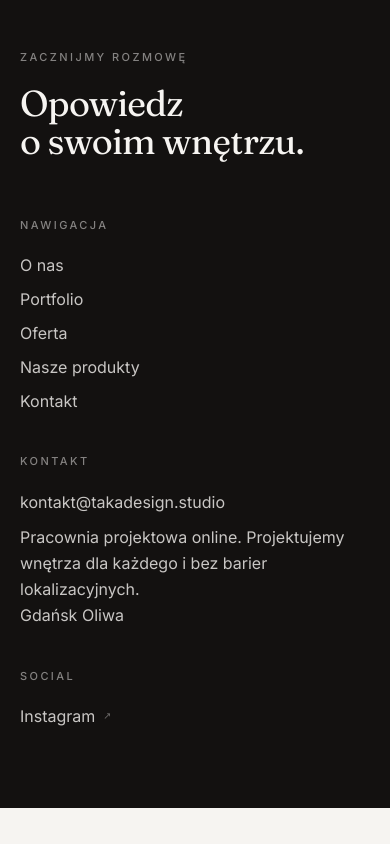
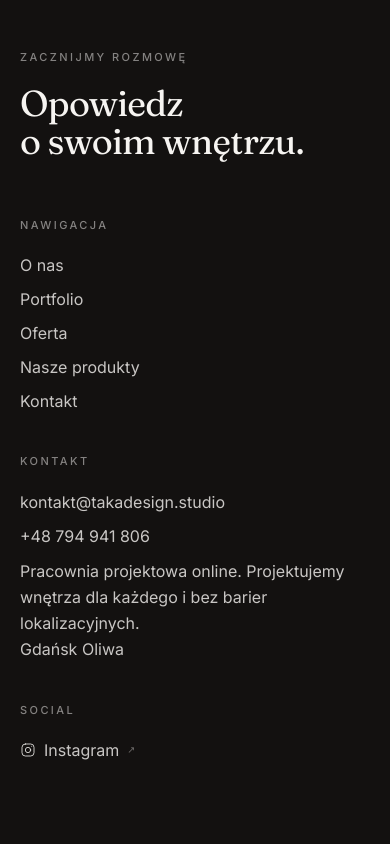
Before and after one commit to annfalcon/taka, a Next.js app: page / in a window 390 px wide. Shown: the part 10827-11671 px from the top of the page. Before the commit the page ends 11635 px from the top, so only its background shows below. Built offline with nearby package versions, Linux system fonts and the light colour scheme.

Commit message:
Add phone number and instagram in header

```diff
--- a/src/app/kontakt/page.tsx
+++ b/src/app/kontakt/page.tsx
@@ -2,6 +2,7 @@ import type { Metadata } from "next";
 import { PageHero } from "@/components/PageHero";
 import { Reveal } from "@/components/Reveal";
 import { site } from "@/data/site";
+import { SocialIcon } from "@/components/SocialIcon";
 
 export const metadata: Metadata = {
   title: "Kontakt",
@@ -10,6 +11,7 @@ export const metadata: Metadata = {
 
 const rows = [
   { label: "E-mail", value: site.email, href: `mailto:${site.email}` },
+  { label: "Telefon", value: site.phone, href: `tel:${site.phoneHref}` },
 ];
 
 export default function ContactPage() {
@@ -75,6 +77,7 @@ export default function ContactPage() {
                     rel="noreferrer noopener"
                     className="text-muted hover:text-ink inline-flex items-center gap-1.5 text-sm transition-colors"
                   >
+                    <SocialIcon label={s.label} />
                     {s.label}
                     <span className="text-[0.6rem] opacity-50" aria-hidden>
                       ↗
--- a/src/app/layout.tsx
+++ b/src/app/layout.tsx
@@ -55,7 +55,11 @@ export default function RootLayout({
   children,
 }: Readonly<{ children: React.ReactNode }>) {
   return (
-    <html lang="pl" className={`${fraunces.variable} ${inter.variable}`}>
+    <html
+      lang="pl"
+      className={`${fraunces.variable} ${inter.variable}`}
+      suppressHydrationWarning
+    >
       <head>
         <script
           // Runs before paint so scroll-reveal styles apply without a flash.
--- a/src/components/SiteFooter.tsx
+++ b/src/components/SiteFooter.tsx
@@ -1,5 +1,6 @@
 import Link from "next/link";
 import { nav, site } from "@/data/site";
+import { SocialIcon } from "@/components/SocialIcon";
 
 export function SiteFooter() {
   const year = new Date().getFullYear();
@@ -44,6 +45,14 @@ export function SiteFooter() {
                     {site.email}
                   </a>
                 </li>
+                <li>
+                  <a
+                    href={`tel:${site.phoneHref}`}
+                    className="hover:text-clay-soft transition-colors"
+                  >
+                    {site.phone}
+                  </a>
+                </li>
                 <li className="leading-relaxed">
                   {site.address.street}
                   <br />
@@ -63,6 +72,7 @@ export function SiteFooter() {
                       rel="noreferrer noopener"
                       className="text-paper/80 hover:text-clay-soft inline-flex items-center gap-2 transition-colors"
                     >
+                      <SocialIcon label={s.label} />
                       {s.label}
                       <span className="text-[0.6rem] opacity-50" aria-hidden>
                         ↗
--- a/src/components/SiteHeader.tsx
+++ b/src/components/SiteHeader.tsx
@@ -6,6 +6,7 @@ import { usePathname } from "next/navigation";
 import { useEffect, useState } from "react";
 import logo from "@/assets/logo/logoT.svg";
 import { nav, site } from "@/data/site";
+import { SocialIcon } from "@/components/SocialIcon";
 
 export function SiteHeader() {
   const pathname = usePathname();
@@ -53,6 +54,18 @@ export function SiteHeader() {
               />
             </Link>
           ))}
+          {site.social.map((s) => (
+            <a
+              key={s.label}
+              href={s.href}
+              target="_blank"
+              rel="noreferrer noopener"
+              aria-label={s.label}
+              className="text-muted hover:text-ink transition-colors"
+            >
+              <SocialIcon label={s.label} className="h-5 w-5" />
+            </a>
+          ))}
         </nav>
 
         <div className="flex items-center gap-3">
@@ -81,7 +94,7 @@ export function SiteHeader() {
 
       <div
         className={`overflow-hidden bg-paper transition-[max-height,opacity] duration-500 ease-out-expo lg:hidden ${
-          open ? "max-h-[26rem] opacity-100" : "max-h-0 opacity-0"
+          open ? "max-h-[32rem] opacity-100" : "max-h-0 opacity-0"
         }`}
       >
         <nav className="container-x flex flex-col pt-2 pb-8">
@@ -96,6 +109,19 @@ export function SiteHeader() {
               <span className="text-muted text-sm">0{i + 1}</span>
             </Link>
           ))}
+          {site.social.map((s) => (
+            <a
+              key={s.label}
+              href={s.href}
+              target="_blank"
+              rel="noreferrer noopener"
+              onClick={() => setOpen(false)}
+              className="border-line flex items-center gap-3 border-b py-4 font-display text-3xl"
+            >
+              <SocialIcon label={s.label} className="h-7 w-7" />
+              {s.label}
+            </a>
+          ))}
         </nav>
       </div>
     </header>
--- /dev/null
+++ b/src/components/SocialIcon.tsx
@@ -0,0 +1,29 @@
+export function SocialIcon({
+  label,
+  className = "h-4 w-4",
+}: {
+  label: string;
+  className?: string;
+}) {
+  switch (label) {
+    case "Instagram":
+      return (
+        <svg
+          viewBox="0 0 24 24"
+          fill="none"
+          stroke="currentColor"
+          strokeWidth={1.5}
+          strokeLinecap="round"
+          strokeLinejoin="round"
+          className={className}
+          aria-hidden
+        >
+          <rect x="3" y="3" width="18" height="18" rx="5" />
+          <circle cx="12" cy="12" r="4" />
+          <circle cx="17.5" cy="6.5" r="0.75" fill="currentColor" stroke="none" />
+        </svg>
+      );
+    default:
+      return null;
+  }
+}
--- a/src/data/site.ts
+++ b/src/data/site.ts
@@ -10,8 +10,8 @@ export const site = {
   city: "Gdańsk Oliwa",
   country: "Polska",
   email: "kontakt@takadesign.studio",
-  //phone: "",
-  //phoneHref: "",
+  phone: "+48 794 941 806",
+  phoneHref: "+48794941806",
   address: {
     street: "Pracownia projektowa online. Projektujemy wnętrza dla każdego i bez barier lokalizacyjnych.",
     postal: "",
```
